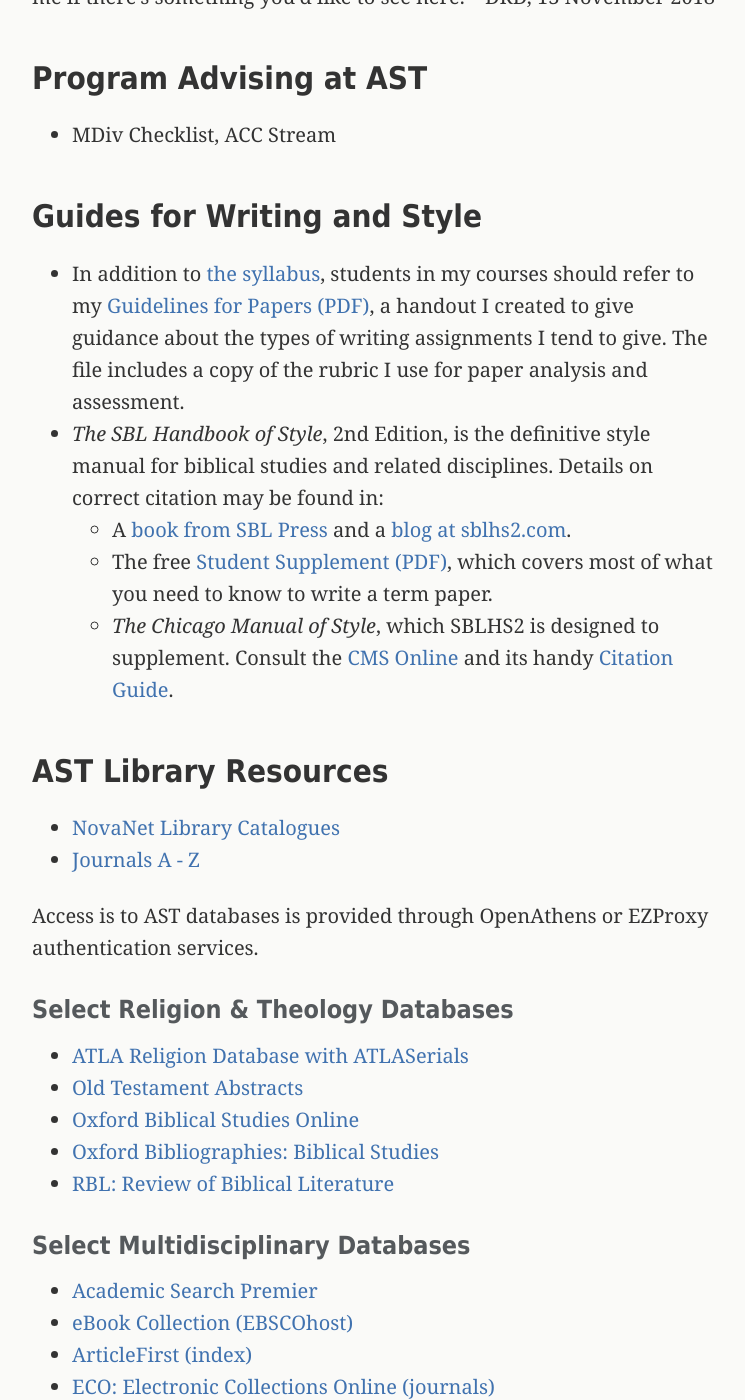
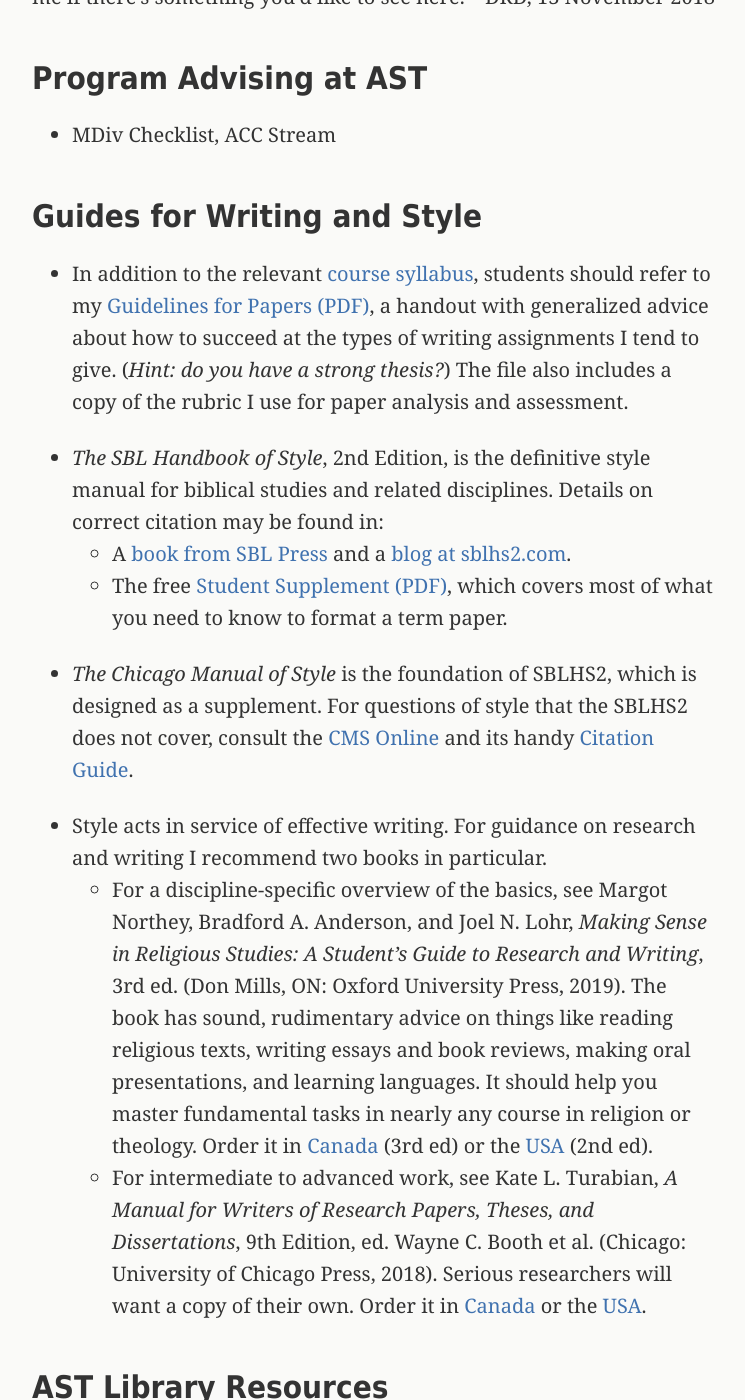
Before and after one commit to danieldriver/danieldriver.github.io, a Jekyll site: the page built from _pages/resources.md, in a window 1280 px wide and 1400 px high, scrolled down 269 px. Shown: the whole window, without its empty margins (266-1011 px from the left). Built offline with Jekyll 4.4.1, drawn with Linux system fonts in a browser that asks for light colours.

Commit message:
fill out Guides for Writing and Style

```diff
--- a/_pages/resources.md
+++ b/_pages/resources.md
@@ -14,11 +14,33 @@
 
 ## Guides for Writing and Style
 
-- In addition to [the syllabus](/courses/), students in my courses should refer to my [Guidelines for Papers (PDF)](/assets/pdf/handouts/Guidelines_for_Papers.pdf), a handout I created to give guidance about the types of writing assignments I tend to give. The file includes a copy of the rubric I use for paper analysis and assessment.
-- *The SBL Handbook of Style*, 2nd Edition, is the definitive style manual for biblical studies and related disciplines. Details on correct citation may be found in:
-	* A [book from SBL Press](https://www.sbl-site.org/publications/SBLHandbookofStyle.aspx) and a [blog at sblhs2.com](https://sblhs2.com).
-	* The free [Student Supplement (PDF)](https://www.sbl-site.org/assets/pdfs/pubs/SBLHSsupp2015-02.pdf), which covers most of what you need to know to write a term paper.
-	* *The Chicago Manual of Style*, which SBLHS2 is designed to supplement. Consult the [CMS Online](https://login.proxy1.athensams.net/login?qurl=http%3A%2F%2Fwww.chicagomanualofstyle.org%2F16%2Fcontents.html) and its handy [Citation Guide](https://www.chicagomanualofstyle.org/tools_citationguide/citation-guide-1.html).
+- In addition to the relevant [course syllabus](/courses/), students should refer to
+  my [Guidelines for Papers (PDF)](/assets/pdf/handouts/Guidelines_for_Papers.pdf),
+  a handout with generalized advice about how to succeed at the types of writing
+  assignments I tend to give. (*Hint: do you have a strong thesis?*) The file also
+  includes a copy of the rubric I use for paper analysis and assessment.
+
+- *The SBL Handbook of Style*, 2nd Edition, is the definitive style manual for biblical
+  studies and related disciplines. Details on correct citation may be found in:
+	* A [book from SBL Press](https://www.sbl-site.org/publications/SBLHandbookofStyle.aspx)
+	  and a [blog at sblhs2.com](https://sblhs2.com).
+	* The free [Student Supplement (PDF)](https://www.sbl-site.org/assets/pdfs/pubs/SBLHSsupp2015-02.pdf),
+	  which covers most of what you need to know to format a term paper.
+
+- *The Chicago Manual of Style* is the foundation of SBLHS2, which is designed as a
+  supplement. For questions of style that the SBLHS2 does not cover, consult the [CMS Online](https://login.proxy1.athensams.net/login?qurl=http%3A%2F%2Fwww.chicagomanualofstyle.org%2F16%2Fcontents.html)
+  and its handy [Citation Guide](https://www.chicagomanualofstyle.org/tools_citationguide/citation-guide-1.html).
+
+- Style acts in service of effective writing. For guidance on research and writing
+  I recommend two books in particular.
+	* For a discipline-specific overview of the basics, see Margot Northey, Bradford A. Anderson, and Joel N. Lohr, *Making Sense in Religious Studies: A Student’s Guide to Research and Writing*, 3rd ed. (Don Mills, ON: Oxford University Press, 2019).
+	  The book has sound, rudimentary advice on things like reading religious texts,
+	  writing essays and book reviews, making oral presentations, and learning languages.
+	  It should help you master fundamental tasks in nearly any course in religion or theology.
+	  Order it in [Canada](https://amzn.to/2LKTIEf) (3rd ed) or the [USA](https://amzn.to/2K5kjXJ) (2nd ed).
+	* For intermediate to advanced work, see Kate L. Turabian, *A Manual for Writers of Research Papers, Theses, and Dissertations*, 9th Edition, ed. Wayne C. Booth et al. (Chicago: University of Chicago Press, 2018).
+	  Serious researchers will want a copy of their own. Order it in [Canada](https://amzn.to/2PUjgB6) or the [USA](https://amzn.to/2DkSL0R).
+
 
 
 ## AST Library Resources
```
